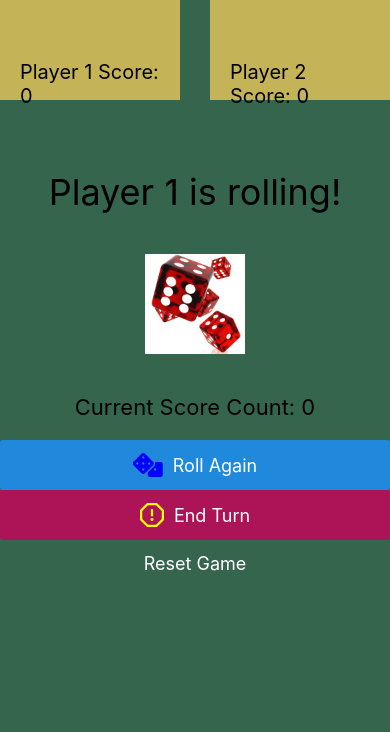
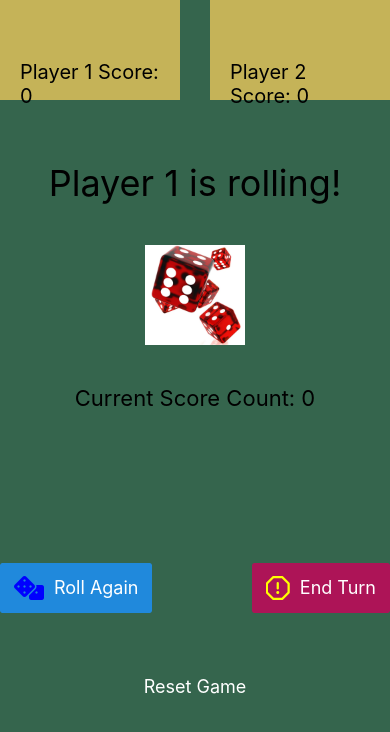
Before and after one commit to philsimpson82/Dice-Game-Mobile, a React Native app: screen / in a window 390 px wide. Both pictures are taken after a click on the button "Start New Game". Shown: the top 732 px of the page. Built offline with nearby package versions, Linux system fonts and the light colour scheme.

Commit message:
backup first 3_11_23

```diff
--- a/App.js
+++ b/App.js
@@ -72,9 +72,15 @@ export default function App() {
 
   return (
     <View style={styles.container}>
-      <Header playerOneScore={playerOneScore} playerTwoScore={playerTwoScore}/>
-      <GameDisplay startGame={startGame} gameWinner={gameWinner} currentPlayer={currentPlayer} currentScore={currentScore} dieFace={dieFace} />
-      <GameControls startGame={startGame} rollCalculator={rollCalculator} newGame={newGame} endTurn={endTurn} resetGame={resetGame} />
+      <View style={{ flex: 1 }}>
+        <Header playerOneScore={playerOneScore} playerTwoScore={playerTwoScore}/>
+      </View>
+      <View style={{ flex: 3 }}>
+        <GameDisplay startGame={startGame} gameWinner={gameWinner} currentPlayer={currentPlayer} currentScore={currentScore} dieFace={dieFace} />
+      </View>
+      <View style={{ flex: 2 }}>
+        <GameControls startGame={startGame} rollCalculator={rollCalculator} newGame={newGame} endTurn={endTurn} resetGame={resetGame} />
+      </View>
       <StatusBar style="auto" />
     </View>
   );
--- a/components/GameControls.js
+++ b/components/GameControls.js
@@ -4,14 +4,10 @@ import { Button, Icon } from "@rneui/themed";
 const GameControls = (props) => {
     let controlContent = null;
 
-    const styles = StyleSheet.create({
-        container: {},
-    })
-
     if (props.startGame) {
         controlContent = (
-            <View style={styles.container}>
-                <View>
+            <View>
+                <View style={styles.dbuttonContainer}>
                         <Button
                             title='Roll Again'
                             size='lg'
@@ -41,7 +37,7 @@ const GameControls = (props) => {
                             }
                         />
                 </View>
-                <View>
+                <View style={styles.sbuttonContainer}>
                     <Button
                         title='Reset Game'
                         size='lg'
@@ -53,7 +49,7 @@ const GameControls = (props) => {
         );
     } else {
         controlContent = (
-            <View style={styles.container}>
+            <View style={styles.sbuttonContainer}>
                 <Button
                     title='Start New Game'
                     size='lg'
@@ -71,4 +67,15 @@ const GameControls = (props) => {
     );
 }
 
+const styles = StyleSheet.create({
+    dbuttonContainer: {
+        flexDirection: 'row',
+        justifyContent: 'space-between',
+        marginBottom: 50,
+    },
+    sbuttonContainer: {
+        alignItems: 'center',
+    },
+})
+
 export default GameControls;
--- a/components/GameDisplay.js
+++ b/components/GameDisplay.js
@@ -38,27 +38,6 @@ const GameDisplay = (props) => {
             break;
     }
 
-    const styles = StyleSheet.create({
-        container: {
-            alignItems: 'center',
-            justifyContent: 'space-evenly'
-        },
-        labelWelcome: {
-            marginVertical: 20,
-            fontSize: 36,
-        },
-        labelScore: {
-            marginVertical: 20,
-            fontSize: 22,
-        },
-        dice: {
-            marginVertical: 20,
-            width: 100,
-            height: 100,
-        }
-    })
-
-
     if (props.startGame && props.gameWinner) {
         displayContent = `Player ${props.currentPlayer} WINS!`;
     } else if (props.startGame && !props.gameWinner) {
@@ -83,4 +62,24 @@ const GameDisplay = (props) => {
     );
 }
 
+const styles = StyleSheet.create({
+    container: {
+        alignItems: 'center',
+        justifyContent: 'space-evenly'
+    },
+    labelWelcome: {
+        marginVertical: 20,
+        fontSize: 36,
+    },
+    labelScore: {
+        marginVertical: 20,
+        fontSize: 22,
+    },
+    dice: {
+        marginVertical: 20,
+        width: 100,
+        height: 100,
+    }
+})
+
 export default GameDisplay;
--- a/components/Header.js
+++ b/components/Header.js
@@ -3,23 +3,6 @@ import { View, Text, StyleSheet } from 'react-native';
 const Header = ({playerOneScore, playerTwoScore}) => {
     const playerOne = `Player 1 Score: ${playerOneScore}`;
     const playerTwo = `Player 2 Score: ${playerTwoScore}`;
-
-    const styles = StyleSheet.create({
-        scoreCard: {
-            paddingTop: 60,
-            paddingHorizontal: 20,
-            backgroundColor: '#c5b358',
-            fontSize: 20,
-            height: 100,
-            width: 180,
-        },
-        row: {
-            flexDirection: 'row',
-            flexWrap: 'wrap',
-            justifyContent: 'space-between',
-            marginBottom: 50,
-        }
-    })
 
     return(
         <View>
@@ -35,4 +18,21 @@ const Header = ({playerOneScore, playerTwoScore}) => {
     );
 };
 
+const styles = StyleSheet.create({
+    scoreCard: {
+        paddingTop: 60,
+        paddingHorizontal: 20,
+        backgroundColor: '#c5b358',
+        fontSize: 20,
+        height: 100,
+        width: 180,
+    },
+    row: {
+        flexDirection: 'row',
+        flexWrap: 'wrap',
+        justifyContent: 'space-between',
+        marginBottom: 50,
+    }
+})
+
 export default Header;
```
